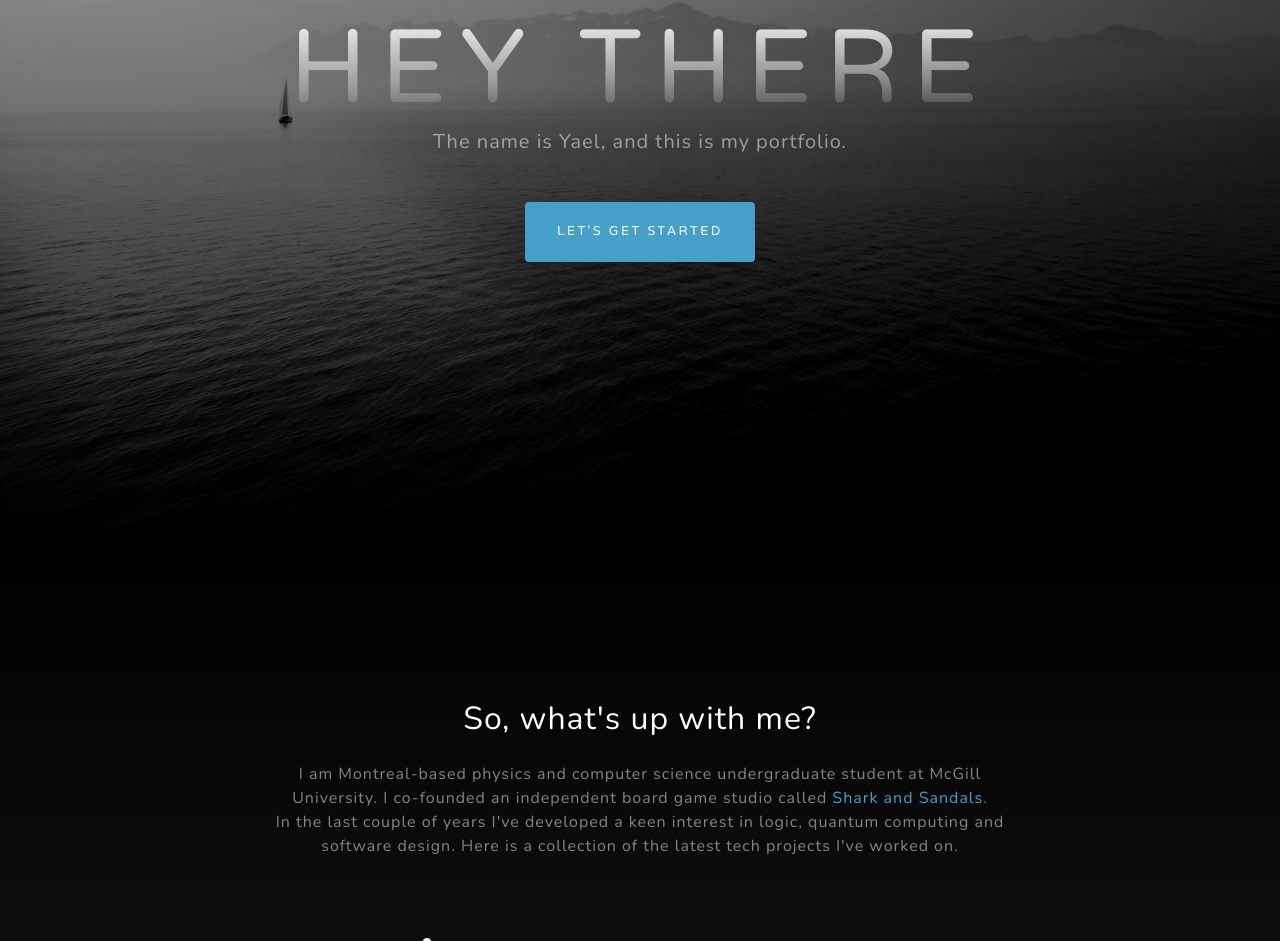
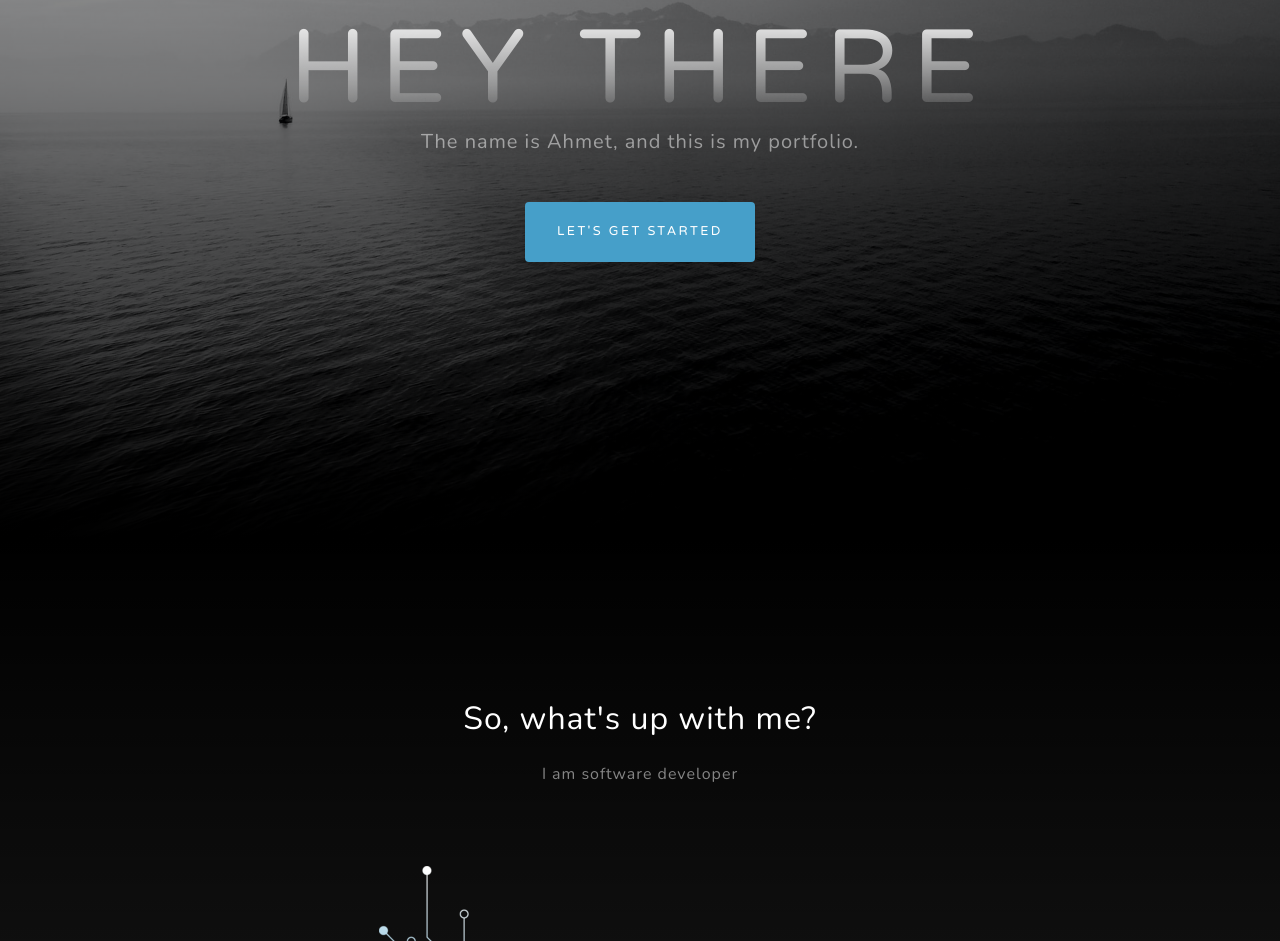
Before and after one commit to cetinkaya-ahmet/cetinkaya-ahmet.github.io, a plain HTML site: page index.html in a window 1280 px wide. Shown: the part 260-1201 px from the top of the page. Drawn offline with nearby package versions, Linux system fonts and the light colour scheme.

Commit message:
Update index.html

```diff
--- a/index.html
+++ b/index.html
@@ -38,7 +38,7 @@
             <div class="container d-flex h-100 align-items-center">
                 <div class="mx-auto text-center">
                     <h1 class="mx-auto my-0 text-uppercase">Hey there</h1>
-                    <h2 class="text-white-50 mx-auto mt-2 mb-5">The name is Yael, and this is my portfolio. </h2>
+                    <h2 class="text-white-50 mx-auto mt-2 mb-5">The name is Ahmet, and this is my portfolio. </h2>
                     <a class="btn btn-primary js-scroll-trigger" href="#about">Let's Get Started</a>
                 </div>
             </div>
@@ -50,10 +50,7 @@
                     <div class="col-lg-8 mx-auto">
                         <h2 class="text-white mb-4">So, what's up with me?</h2>
                         <p class="text-white-50">
-                            I am Montreal-based physics and computer science undergraduate student at McGill University.
-                            I co-founded an independent board game studio called <a href="https://sharkandsandals.com" target="_blank">Shark and Sandals</a>. <br class="desktop-break">
-                            In the last couple of years I've developed a keen interest in logic, quantum computing and
-                            software design. Here is a collection of the latest tech projects I've worked on.
+                            I am software developer
                         </p>
                     </div>
                 </div>
@@ -134,7 +131,7 @@
                                 <i class="fas fa-map-marker-alt text-primary mb-2"></i>
                                 <h4 class="text-uppercase m-0">Where</h4>
                                 <hr class="my-4" />
-                                <div class="small text-black-50">Montréal, Québec, Canada</div>
+                                <div class="small text-black-50">İstanbul, Kadıköy, Türkiye</div>
                             </div>
                         </div>
                     </div>
@@ -144,7 +141,7 @@
                                 <i class="fas fa-envelope text-primary mb-2"></i>
                                 <h4 class="text-uppercase m-0">How</h4>
                                 <hr class="my-4" />
-                                <div class="small text-black-50"><a href="mailto:yaeldemers@gmail.com">yaeldemers@gmail.com</a><br>514. 869. 7736</div>
+                                <div class="small text-black-50"><a href="mailto:4hmetcetinkaya@gmail.com">4hmetcetinkaya@gmail.com</a></div>
                             </div>
                         </div>
                     </div>
```
